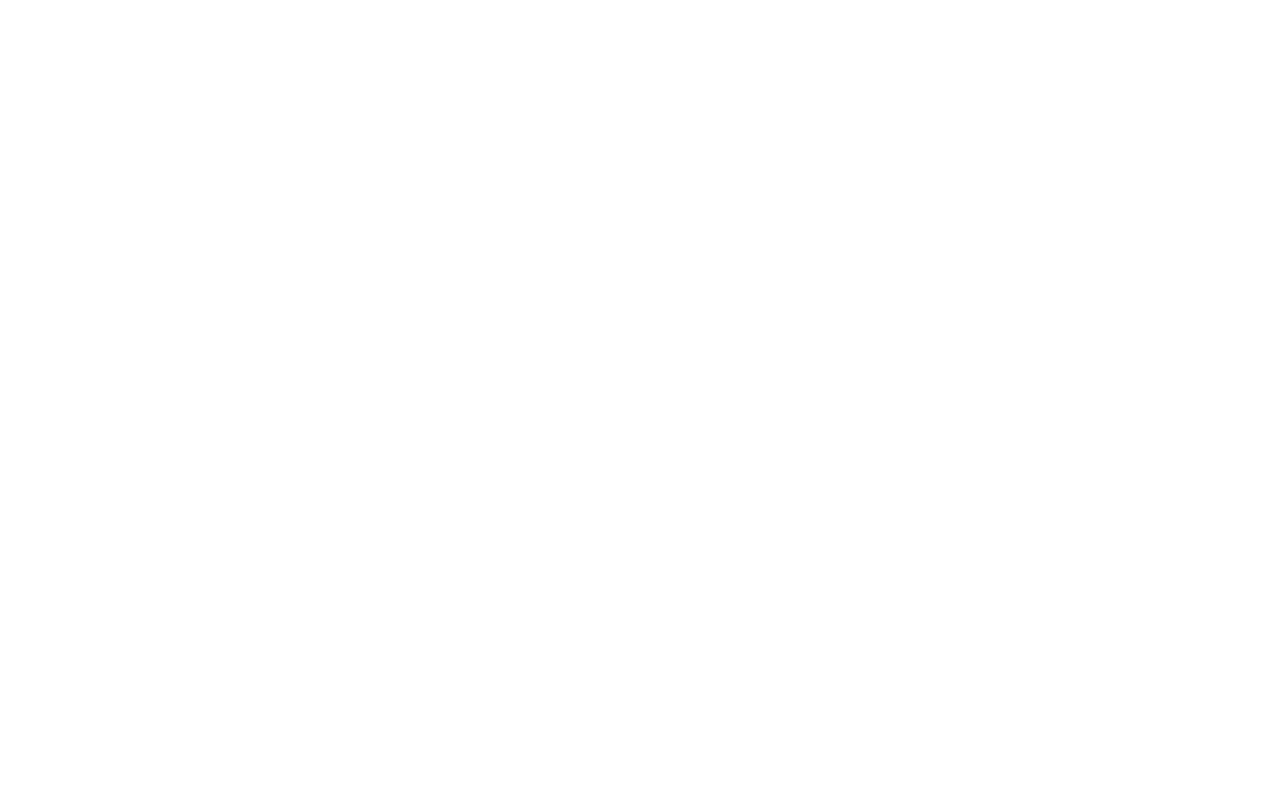
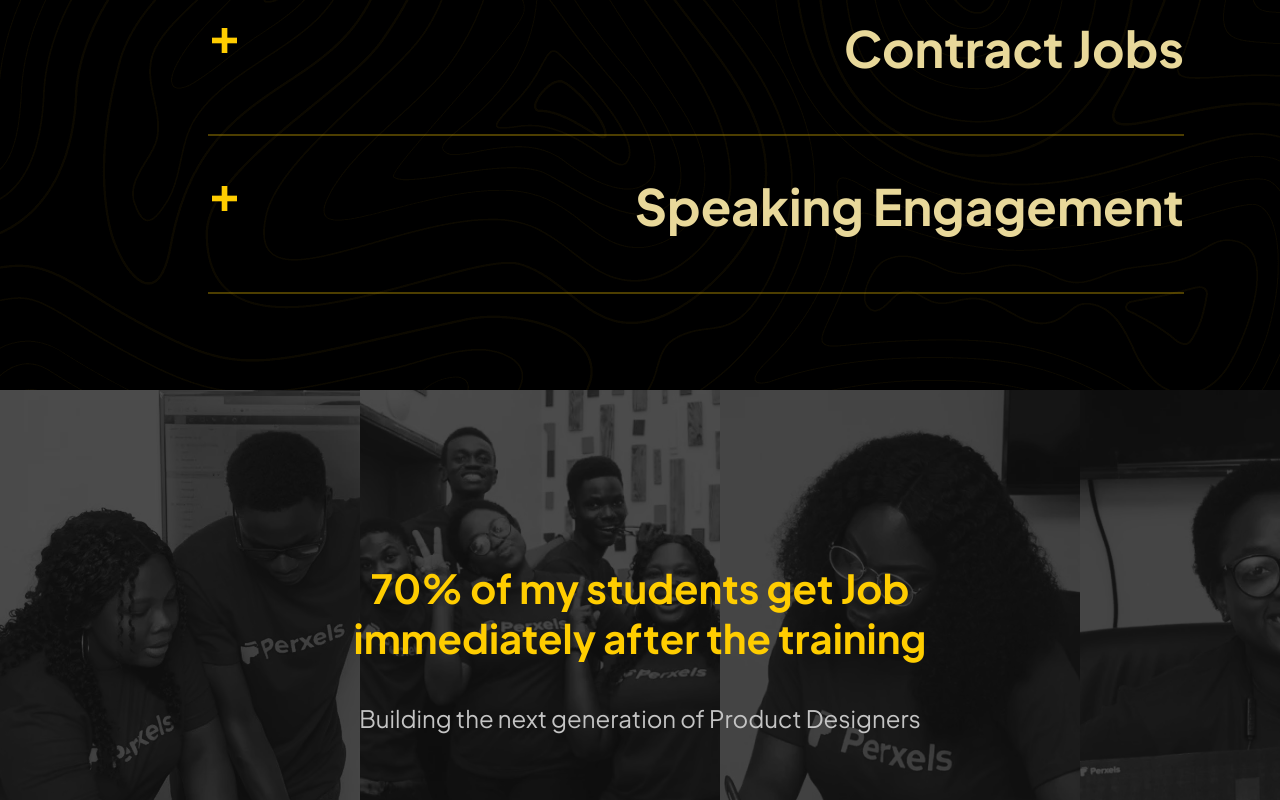
Before and after one commit to perxels/fiwa, a React (Create React App) app: page / in a window 1280 px wide. Shown: the part 2300-3100 px from the top of the page. Before the commit the page ends 2198 px from the top, so only its background shows below. Built offline with nearby package versions, Linux system fonts and the light colour scheme.

Commit message:
added more sections

```diff
--- a/package.json
+++ b/package.json
@@ -1,4 +1,5 @@
 {
+  "homepage": "http://perxels.github.io/fiwa-porfolio",
   "name": "fiwa",
   "version": "0.1.0",
   "private": true,
@@ -7,6 +8,7 @@
     "@testing-library/react": "^11.1.0",
     "@testing-library/user-event": "^12.1.10",
     "aos": "^2.3.4",
+    "gh-pages": "^3.2.3",
     "react": "^17.0.2",
     "react-dom": "^17.0.2",
     "react-scripts": "^4.0.3",
@@ -17,7 +19,9 @@
     "start": "react-scripts start",
     "build": "react-scripts build",
     "test": "react-scripts test",
-    "eject": "react-scripts eject"
+    "eject": "react-scripts eject",
+    "predeploy": "npm run build",
+    "deploy": "gh-pages -d build"
   },
   "eslintConfig": {
     "extends": [
--- a/src/App.js
+++ b/src/App.js
@@ -17,5 +17,6 @@
 const Wrapper = styled.div`
   background: black url(${PageBg}) repeat;
   min-height: 200vh;
-  padding: 2rem 6rem;
+  position: relative;
+  /* max-width: 1440px; */
 `
--- /dev/null
+++ b/src/components/OurStudents.js
@@ -0,0 +1,73 @@
+import React from 'react'
+import styled from 'styled-components';
+
+import Students from '../assets/img/combined.png'
+
+const OurStudents = () => {
+    return(
+        <Section>
+            <Wrapper>
+                <div className="inner">
+                    <h3>
+                        70% of my students get Job <br /> immediately after the training
+                    </h3>
+                    <p>Building the next generation of Product Designers</p>
+                </div>
+            </Wrapper>
+            <div className="footer">
+                What my students are saying
+            </div>
+        </Section>
+    )
+}
+
+export default OurStudents
+
+const Section = styled.section`
+    .footer{
+        margin-top: 8rem;
+        margin-bottom: 3rem;
+        color: #FFCD00;
+        text-align: center;
+        font-size: 40px;
+    }
+`
+
+const Wrapper = styled.div`
+    position: relative;
+    width: 100vw;
+    height: 500px;
+    overflow: hidden;
+    padding: 0;
+    margin: auto -6rem;
+    margin-top: 6rem;
+    background: url(${Students});
+    img {
+        width: 100%;
+        height: 100%;
+        object-fit: center;
+
+    }
+    .inner {
+        width: 100%;
+        height: 100%;
+        display: flex;
+        flex-direction: column;
+        align-items: center;
+        justify-content: center;
+        /* background:  */
+
+        h3 {
+            font-size: 40px;
+            color: #FFCD00;
+            text-align: center;
+            line-height: 50px;
+            margin-bottom: 16px;
+        }
+        p {
+            font-weight: 400;
+            font-size: 24px;
+            color: #C4C4C4;
+        }
+    }
+`
--- a/src/components/WhatIOffer.js
+++ b/src/components/WhatIOffer.js
@@ -9,18 +9,27 @@
 
             <Carousel
                 title="Product Design Course"
+                content="Lorem ipsum dolor sit amet, consectetur adipiscing elit, sed do eiusmod tempor incididunt ut labore et dolore magna aliqua. Ut enim ad minim veniam, quis nostrud exercitation ullamco laboris nisi ut aliquip ex ea commodo consequat. Duis aute irure dolor in reprehenderit in voluptate velit esse cillum dolore eu fugiat nulla pariatur. Excepteur sint occaecat cupidatat non proident, sunt in culpa qui officia deserunt mollit anim id est laborum."
+            />
+            <hr />
+             <Carousel
+                title="Moms Too Can Design Initiative"
                 content="Lorem ipsum dolor sit amet consectetur adipisicing elit. Dicta consectetur ad consequatur voluptate reiciendis, veniam earum. Iste eum dolores nihil impedit fuga aliquam laudantium, dolore tempora minima temporibus odio ullam?"
             />
             <hr />
-             <Carousel
-                title="Product Design Course"
+            <Carousel
+                title="Contract Jobs"
+                content="Lorem ipsum dolor sit amet consectetur adipisicing elit. Dicta consectetur ad consequatur voluptate reiciendis, veniam earum. Iste eum dolores nihil impedit fuga aliquam laudantium, dolore tempora minima temporibus odio ullam?"
+            />
+            <hr />
+            <Carousel
+                title="Speaking Engagement"
                 content="Lorem ipsum dolor sit amet consectetur adipisicing elit. Dicta consectetur ad consequatur voluptate reiciendis, veniam earum. Iste eum dolores nihil impedit fuga aliquam laudantium, dolore tempora minima temporibus odio ullam?"
             />
             <hr />
         </Wrapper>
     )
 }
-
 export default WhatIOffer
 
 const Wrapper = styled.section`
@@ -58,19 +67,24 @@
 
 const CarouselWrapper = styled.div`
     position: relative;
-    height: 80px;
+    max-height: 80px;
     overflow: hidden;
-    transition: all 1s ease-out;
+    transition: all 0s ease-out;
     margin: 0;
+    padding: 30px 0;
 
     &.active {
-        height: 150px;
+        max-height: 250px;
+        transition: all 1s ease-out;
         h3::before {
             content: '-';
             font-size: 60px;
             position: absolute;
             left: 0;
             top: -15px;
+        }
+        h3 {
+            margin: 0 0 35px 0;
         }
     }
 
@@ -80,8 +94,8 @@
         position: relative;
         color: #E8D89A;
         font-weight: 700;
-        font-size: 60px;
-        margin: 0;
+        font-size: 50px;
+        margin: 0 0 100% 0;
     }
     h3::before {
         color: #FFCD00;
@@ -95,6 +109,10 @@
         max-width: 70%;
         margin-left: auto;
         padding: 0;
+        font-size: 14px;
+        font-weight: 400;
+        color: #C4C4C4;
+        line-height: 24px;
     }
 
 
--- a/src/pages/Home.js
+++ b/src/pages/Home.js
@@ -5,20 +5,23 @@
 import Clients from '../components/Clients';
 import Transition from '../components/Transition';
 import WhatIOffer from '../components/WhatIOffer';
+import OurStudents from '../components/OurStudents';
 
 const Home = () => {
     return(
-        <>
+        <Wrapper>
             <Intro />
             <Clients />
             <Transition />
             <WhatIOffer />
-        </>
+            <OurStudents />
+        </Wrapper>
     )
 }
 
 export default Home
 
 const Wrapper = styled.div`
-
+    padding: 2rem 6rem;
+    position: relative;
 `
```
Also changed, not shown: src/assets/img/combined.png (added), 1 other file (tests, documents, lock files or other folders).
